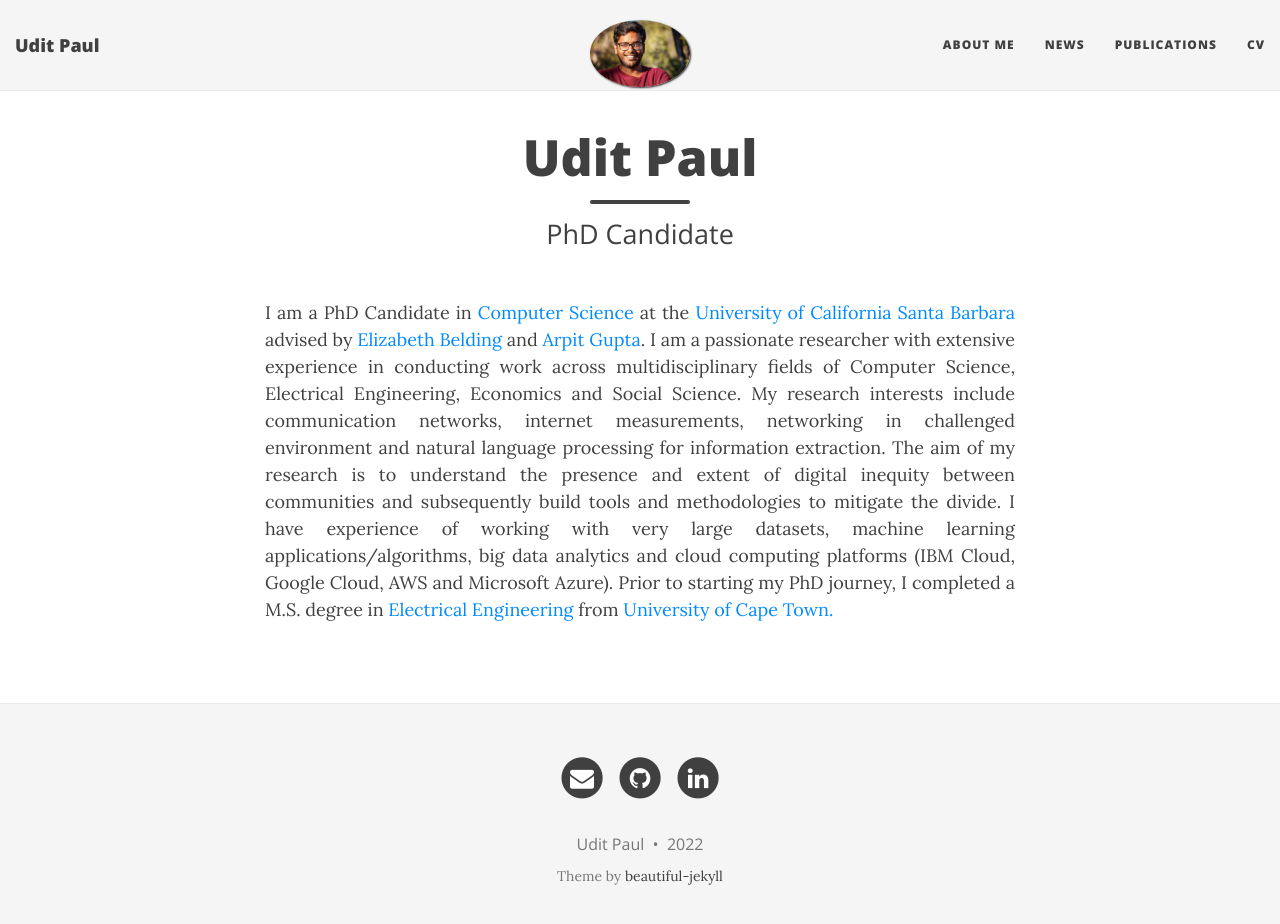
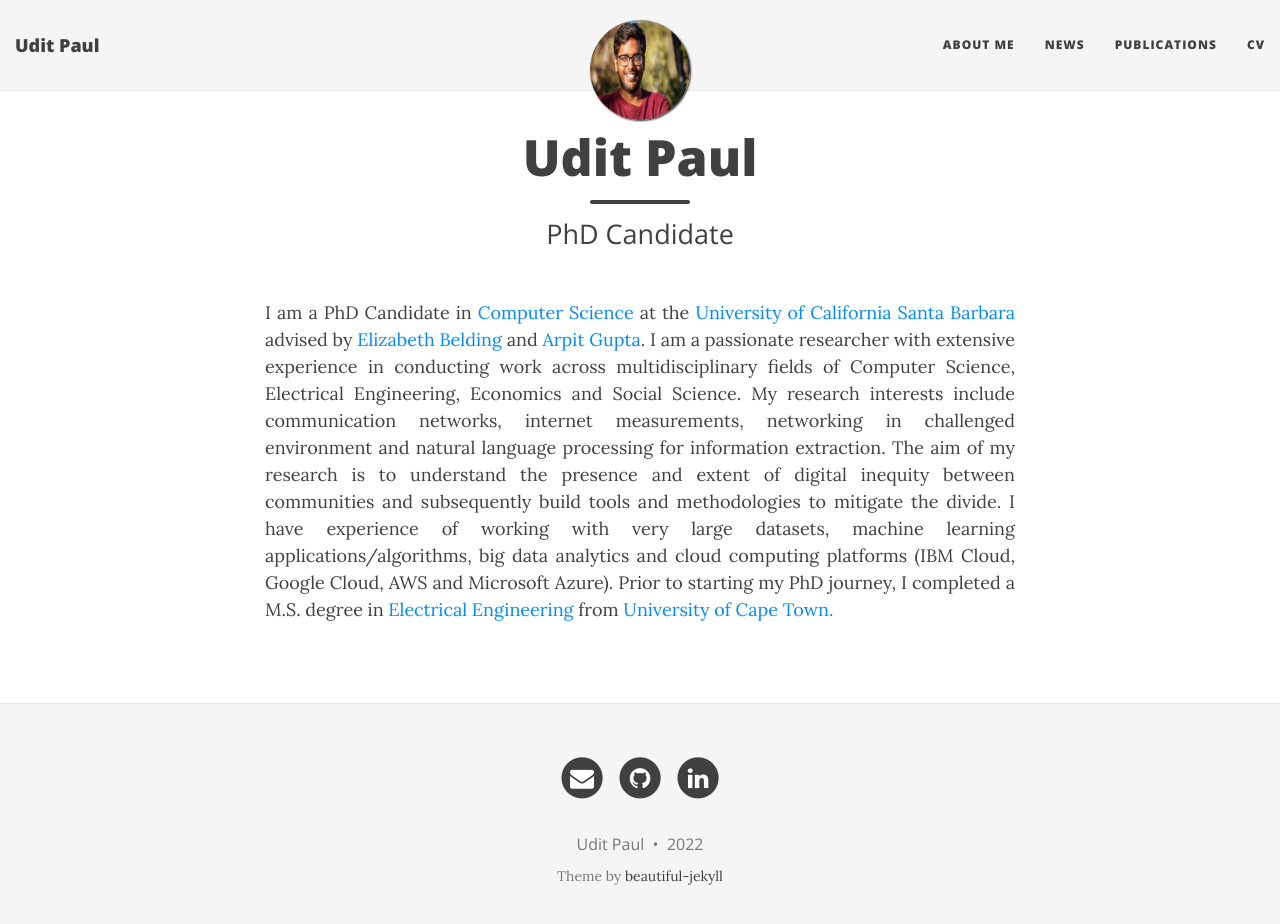
Before and after one commit to u-paul/u-paul.github.io, a Jekyll site: the page built from index.html, in a window 1280 px wide and 937 px high. Shown: the top 924 px of the window. Built offline with Jekyll 4.4.1, drawn with Linux system fonts in a browser that asks for light colours; nearby versions of some CDN libraries; the list of posts is cut into pages by our own code.

Commit message:
changed profile picture

```diff
--- a/_config.yml
+++ b/_config.yml
@@ -30,7 +30,7 @@ navbar-links:
 
 # Image to show in the navigation bar - image must be a square (width = height)
 # Remove this parameter if you don't want an image in the navbar
-avatar: "/img/profile.jpg"
+avatar: "/img/rsz_profile.jpg"
 
 # If you want to have an image logo in the top-left corner instead of the title text,
 # then specify the following parameter
```
Also changed, not shown: img/rsz_profile.jpg (added).
